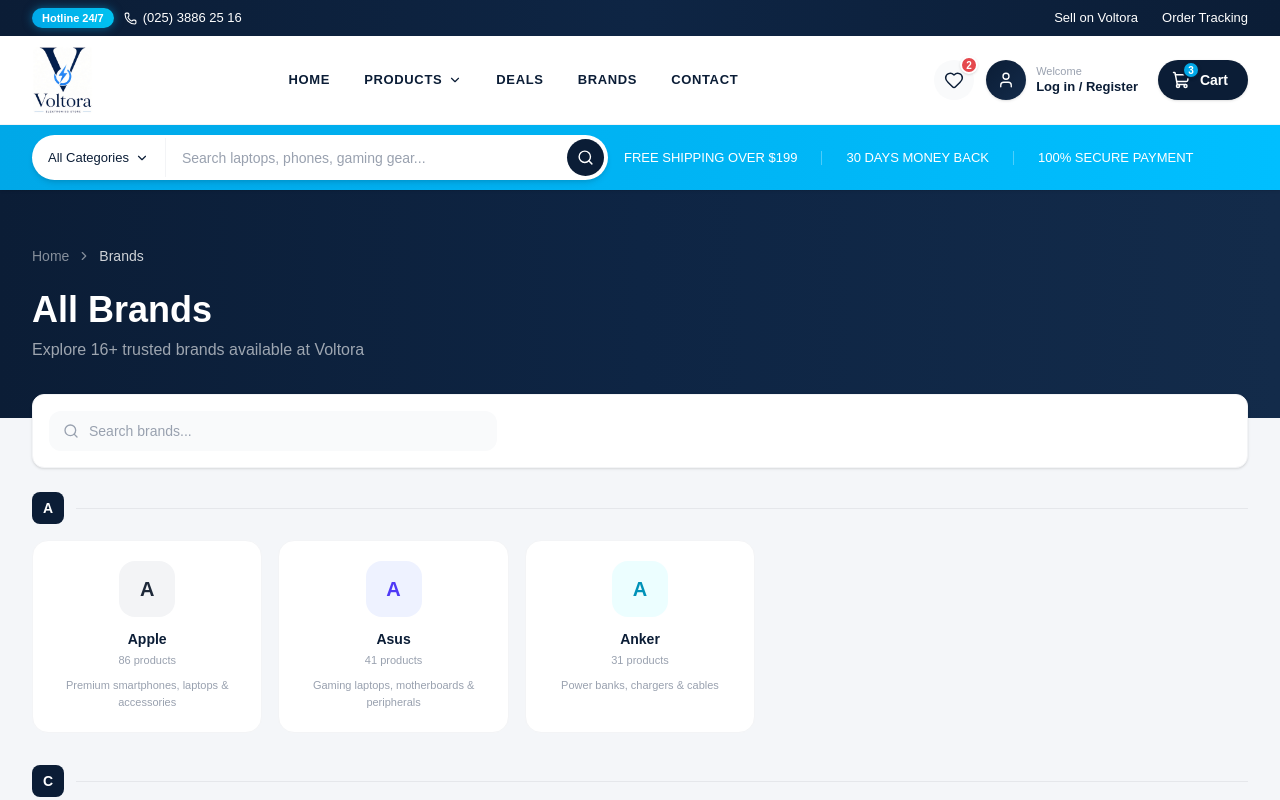
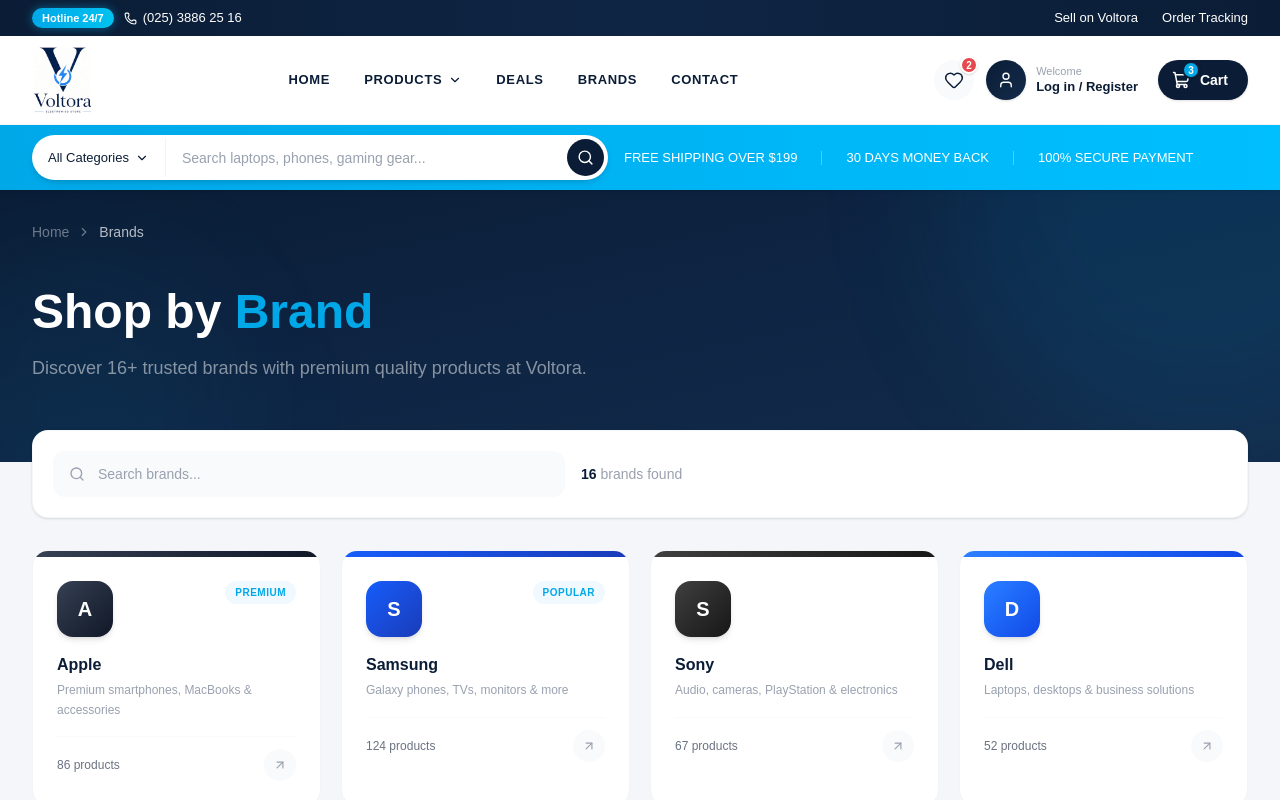
Before and after one commit to Bhumikaa71/Voltora-Frontend, a Next.js app: page /brands in a window 1280 px wide. Shown: the top 800 px of the page. Built offline with nearby package versions, Linux system fonts and the light colour scheme.

Commit message:
designing

```diff
--- a/app/brands/page.tsx
+++ b/app/brands/page.tsx
@@ -1,135 +1,123 @@
 "use client";
 
+import { useState } from "react";
 import Link from "next/link";
-import { ChevronRight, Search } from "lucide-react";
-import { useState } from "react";
+import { ChevronRight, Search, ArrowUpRight } from "lucide-react";
 
 const brands = [
   {
     name: "Apple",
     initial: "A",
-    color: "text-gray-800",
-    bg: "bg-gray-100",
+    gradient: "from-gray-700 to-gray-900",
     products: 86,
-    description: "Premium smartphones, laptops & accessories",
+    description: "Premium smartphones, MacBooks & accessories",
+    tag: "Premium",
   },
   {
     name: "Samsung",
     initial: "S",
-    color: "text-blue-600",
-    bg: "bg-blue-50",
+    gradient: "from-blue-600 to-blue-800",
     products: 124,
     description: "Galaxy phones, TVs, monitors & more",
+    tag: "Popular",
   },
   {
     name: "Sony",
     initial: "S",
-    color: "text-gray-800",
-    bg: "bg-gray-100",
+    gradient: "from-neutral-700 to-neutral-900",
     products: 67,
     description: "Audio, cameras, PlayStation & electronics",
   },
   {
     name: "Dell",
     initial: "D",
-    color: "text-blue-700",
-    bg: "bg-blue-50",
+    gradient: "from-blue-500 to-blue-700",
     products: 52,
     description: "Laptops, desktops & business solutions",
   },
   {
     name: "HP",
     initial: "H",
-    color: "text-blue-500",
-    bg: "bg-sky-50",
+    gradient: "from-sky-500 to-sky-700",
     products: 48,
     description: "PCs, printers & computing devices",
   },
   {
     name: "Asus",
     initial: "A",
-    color: "text-indigo-600",
-    bg: "bg-indigo-50",
+    gradient: "from-indigo-500 to-indigo-700",
     products: 41,
     description: "Gaming laptops, motherboards & peripherals",
+    tag: "Gaming",
   },
   {
     name: "Lenovo",
     initial: "L",
-    color: "text-red-600",
-    bg: "bg-red-50",
+    gradient: "from-red-500 to-red-700",
     products: 58,
     description: "ThinkPad, Yoga & IdeaPad series",
   },
   {
     name: "Xiaomi",
     initial: "X",
-    color: "text-orange-500",
-    bg: "bg-orange-50",
+    gradient: "from-orange-400 to-orange-600",
     products: 73,
     description: "Smartphones, wearables & smart home",
+    tag: "Value",
   },
   {
     name: "LG",
     initial: "L",
-    color: "text-red-500",
-    bg: "bg-red-50",
+    gradient: "from-rose-500 to-rose-700",
     products: 39,
     description: "TVs, monitors & home appliances",
   },
   {
     name: "CG",
     initial: "C",
-    color: "text-red-600",
-    bg: "bg-red-50",
+    gradient: "from-red-600 to-red-800",
     products: 28,
     description: "Electronics & home appliances",
   },
   {
     name: "Goldstar",
     initial: "G",
-    color: "text-yellow-600",
-    bg: "bg-yellow-50",
+    gradient: "from-amber-400 to-amber-600",
     products: 22,
     description: "TVs, refrigerators & electronics",
   },
   {
     name: "Logitech",
     initial: "L",
-    color: "text-sky-600",
-    bg: "bg-sky-50",
+    gradient: "from-cyan-500 to-cyan-700",
     products: 35,
     description: "Mice, keyboards & gaming gear",
   },
   {
     name: "Anker",
     initial: "A",
-    color: "text-cyan-600",
-    bg: "bg-cyan-50",
+    gradient: "from-teal-500 to-teal-700",
     products: 31,
     description: "Power banks, chargers & cables",
   },
   {
     name: "JBL",
     initial: "J",
-    color: "text-orange-600",
-    bg: "bg-orange-50",
+    gradient: "from-orange-500 to-orange-700",
     products: 27,
     description: "Speakers, headphones & audio systems",
   },
   {
     name: "Canon",
     initial: "C",
-    color: "text-red-600",
-    bg: "bg-red-50",
+    gradient: "from-red-500 to-red-700",
     products: 19,
     description: "Cameras, printers & imaging",
   },
   {
     name: "Microsoft",
     initial: "M",
-    color: "text-blue-600",
-    bg: "bg-blue-50",
+    gradient: "from-blue-400 to-blue-600",
     products: 24,
     description: "Surface devices & accessories",
   },
@@ -142,96 +130,122 @@ export default function BrandsPage() {
     b.name.toLowerCase().includes(search.toLowerCase())
   );
 
-  // Group by first letter
-  const grouped = filtered.reduce((acc, brand) => {
-    const letter = brand.name[0].toUpperCase();
-    if (!acc[letter]) acc[letter] = [];
-    acc[letter].push(brand);
-    return acc;
-  }, {} as Record<string, typeof brands>);
+  return (
+    <div className="bg-[#F4F6F9] min-h-screen pb-20">
+      {/* ========== HERO ========== */}
+      <div className="relative bg-gradient-to-br from-[#0B1D36] via-[#0E2544] to-[#132B4A] overflow-hidden">
+        <div className="absolute top-0 right-0 w-[500px] h-[500px] bg-[#00A8E8]/10 rounded-full blur-3xl -translate-y-1/2 translate-x-1/3" />
+        <div className="absolute bottom-0 left-0 w-80 h-80 bg-[#00A8E8]/5 rounded-full blur-3xl translate-y-1/3 -translate-x-1/4" />
 
-  const letters = Object.keys(grouped).sort();
-
-  return (
-    <div className="bg-[#F4F6F9] min-h-screen pb-16">
-      {/* Header */}
-      <div className="bg-gradient-to-r from-[#0B1D36] via-[#0E2544] to-[#132B4A] text-white">
-        <div className="max-w-7xl mx-auto px-4 sm:px-6 lg:px-8 py-10 sm:py-14">
-          <nav className="flex items-center gap-2 text-sm text-white/50 mb-6">
+        <div className="relative max-w-7xl mx-auto px-4 sm:px-6 lg:px-8 pt-8 pb-16 sm:pb-20">
+          <nav className="flex items-center gap-2 text-sm text-white/40 mb-10">
             <Link href="/" className="hover:text-white transition-colors">
               Home
             </Link>
             <ChevronRight size={14} />
-            <span className="text-white/80">Brands</span>
+            <span className="text-white/70">Brands</span>
           </nav>
 
-          <h1 className="text-3xl sm:text-4xl font-bold mb-2">All Brands</h1>
-          <p className="text-white/60 text-sm sm:text-base">
-            Explore {brands.length}+ trusted brands available at Voltora
+          <div className="max-w-xl">
+            <h1 className="text-3xl sm:text-4xl lg:text-5xl font-bold text-white leading-tight mb-3">
+              Shop by{" "}
+              <span className="text-[#00A8E8]">Brand</span>
+            </h1>
+            <p className="text-white/50 text-base sm:text-lg">
+              Discover {brands.length}+ trusted brands with premium quality
+              products at Voltora.
             </p>
           </div>
         </div>
+      </div>
 
-      <div className="max-w-7xl mx-auto px-4 sm:px-6 lg:px-8 -mt-6 relative z-10">
-        {/* Search */}
-        <div className="bg-white rounded-xl border border-gray-100 shadow-sm p-4 mb-6">
-          <div className="relative max-w-md">
+      {/* ========== CONTENT ========== */}
+      <div className="max-w-7xl mx-auto px-4 sm:px-6 lg:px-8 -mt-8 relative z-10">
+        {/* Search bar */}
+        <div className="bg-white rounded-2xl shadow-sm border border-gray-100/80 p-4 sm:p-5 mb-8 flex flex-col sm:flex-row sm:items-center gap-4">
+          <div className="relative flex-1 max-w-lg">
             <Search
               size={16}
-              className="absolute left-3.5 top-1/2 -translate-y-1/2 text-gray-400"
+              className="absolute left-4 top-1/2 -translate-y-1/2 text-gray-400"
             />
             <input
               type="text"
               placeholder="Search brands..."
               value={search}
               onChange={(e) => setSearch(e.target.value)}
-              className="w-full pl-10 pr-4 py-2.5 text-sm bg-gray-50 border-0 rounded-xl focus:outline-none focus:ring-2 focus:ring-[#00A8E8]/30 text-[#0B1D36] placeholder:text-gray-400"
+              className="w-full pl-11 pr-4 py-3 text-sm bg-[#F8FAFC] border border-transparent rounded-xl focus:outline-none focus:ring-2 focus:ring-[#00A8E8]/25 focus:border-[#00A8E8] focus:bg-white transition-all text-[#0B1D36] placeholder:text-gray-400"
             />
           </div>
+          <p className="text-sm text-gray-400 shrink-0">
+            <span className="font-semibold text-[#0B1D36]">{filtered.length}</span>{" "}
+            brands found
+          </p>
         </div>
 
         {/* Brands Grid */}
         {filtered.length === 0 ? (
-          <div className="bg-white rounded-2xl py-20 text-center border border-gray-100">
+          <div className="bg-white rounded-2xl py-24 text-center border border-gray-100">
+            <div className="w-16 h-16 mx-auto mb-4 rounded-2xl bg-gray-50 flex items-center justify-center">
+              <Search size={24} className="text-gray-300" />
+            </div>
             <p className="text-[#0B1D36] font-semibold text-lg">No brands found</p>
-            <p className="text-gray-400 text-sm mt-1">Try a different search term</p>
+            <p className="text-gray-400 text-sm mt-1">
+              Try a different search term
+            </p>
           </div>
         ) : (
-          <div className="space-y-8">
-            {letters.map((letter) => (
-              <div key={letter}>
-                <div className="flex items-center gap-3 mb-4">
-                  <span className="w-8 h-8 rounded-lg bg-[#0B1D36] text-white text-sm font-bold flex items-center justify-center">
-                    {letter}
-                  </span>
-                  <div className="flex-1 h-px bg-gray-200" />
-                </div>
-
-                <div className="grid grid-cols-2 sm:grid-cols-3 md:grid-cols-4 lg:grid-cols-5 gap-4">
-                  {grouped[letter].map((brand) => (
+          <div className="grid grid-cols-1 sm:grid-cols-2 lg:grid-cols-3 xl:grid-cols-4 gap-5">
+            {filtered.map((brand) => (
               <Link
                 key={brand.name}
                 href={`/products?brand=${brand.name.toLowerCase()}`}
-                      className="group bg-white rounded-2xl border border-gray-100 p-5 hover:shadow-md hover:border-gray-200 transition-all duration-300 flex flex-col items-center text-center"
+                className="group relative bg-white rounded-2xl border border-gray-100 overflow-hidden hover:shadow-lg hover:border-gray-200/80 transition-all duration-300"
               >
+                {/* Top gradient bar */}
                 <div
-                        className={`w-14 h-14 rounded-2xl ${brand.bg} flex items-center justify-center font-bold text-xl ${brand.color} group-hover:scale-110 transition-transform duration-300 mb-3`}
+                  className={`h-1.5 w-full bg-gradient-to-r ${brand.gradient}`}
+                />
+
+                <div className="p-6">
+                  {/* Logo + Tag */}
+                  <div className="flex items-start justify-between mb-4">
+                    <div
+                      className={`w-14 h-14 rounded-2xl bg-gradient-to-br ${brand.gradient} text-white flex items-center justify-center text-xl font-bold shadow-md group-hover:scale-105 transition-transform duration-300`}
                     >
                       {brand.initial}
                     </div>
-                      <h3 className="text-[14px] font-semibold text-[#0B1D36] group-hover:text-[#00A8E8] transition-colors">
+
+                    {brand.tag && (
+                      <span className="text-[10px] font-bold uppercase tracking-wider bg-[#F0F9FF] text-[#00A8E8] px-2.5 py-1 rounded-full">
+                        {brand.tag}
+                      </span>
+                    )}
+                  </div>
+
+                  {/* Name */}
+                  <h3 className="text-[16px] font-bold text-[#0B1D36] group-hover:text-[#00A8E8] transition-colors mb-1">
                     {brand.name}
                   </h3>
-                      <p className="text-[11px] text-gray-400 mt-0.5">
-                        {brand.products} products
-                      </p>
-                      <p className="text-[11px] text-gray-400 mt-2 line-clamp-2 leading-relaxed">
+
+                  {/* Description */}
+                  <p className="text-[12px] text-gray-400 leading-relaxed mb-4 line-clamp-2">
                     {brand.description}
                   </p>
-                    </Link>
-                  ))}
+
+                  {/* Footer */}
+                  <div className="flex items-center justify-between pt-3 border-t border-gray-50">
+                    <span className="text-[12px] font-medium text-gray-500">
+                      {brand.products} products
+                    </span>
+                    <span className="w-8 h-8 rounded-full bg-gray-50 group-hover:bg-[#00A8E8] flex items-center justify-center transition-colors">
+                      <ArrowUpRight
+                        size={14}
+                        className="text-gray-400 group-hover:text-white transition-colors"
+                      />
+                    </span>
                   </div>
                 </div>
+              </Link>
             ))}
           </div>
         )}
```
Lines whose indentation alone changed are shown as unchanged.
